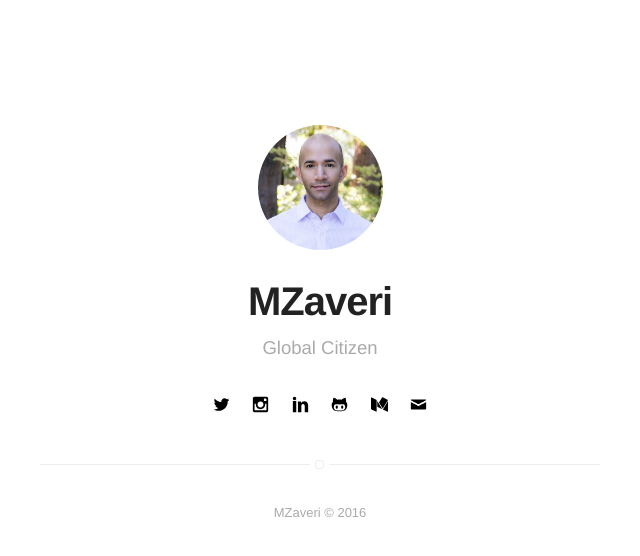
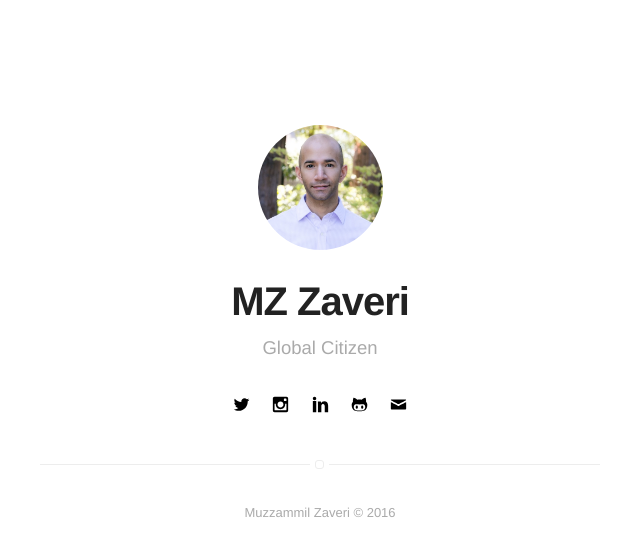
Before and after one commit to zaveri/zaveri.github.io, a Jekyll site: the page built from index.html, in a window 1280 px wide. Shown: the top 556 px of the page, without its empty margins (320-960 px from the left). Built offline with Jekyll 4.4.1, drawn with Linux system fonts in a browser that asks for light colours.

Commit message:
adjusting initials icons and footer

```diff
--- a/_config.yml
+++ b/_config.yml
@@ -1,5 +1,5 @@
 # main text of home
-name: MZaveri
+name: MZ Zaveri
 bio: Global Citizen
 
 # twitter summary info
@@ -41,7 +41,7 @@ github: zaveri
 # stackoverflow: 7044681/mystackoverflow
 # quora: userquora
 # reddit: username
-medium: mzaveri
+# medium: mzaveri
 # vimeo: myvimeo
 email: me@mzaveri.com
 
--- a/_includes/footer.html
+++ b/_includes/footer.html
@@ -1,5 +1,5 @@
 <footer class="footer-main">
-    {{ site.name }} © {{ site.time | date: '%Y' }}
+    {{ "Muzzammil Zaveri" }} © {{ site.time | date: '%Y' }}
 
     <!-- <p class="extra">
         <a class="link" href="https://github.com/sergiokopplin/indigo">Indigo theme</a> by <a class="link" href="http://koppl.in">Kopplin</a>
```
Also changed, not shown: 12 other files.
